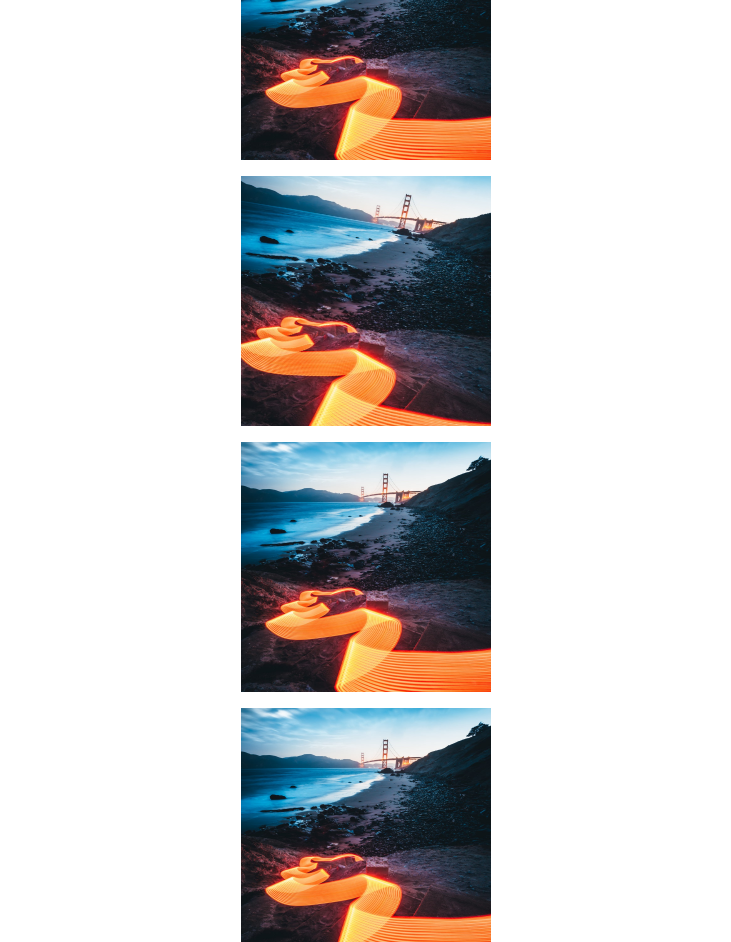
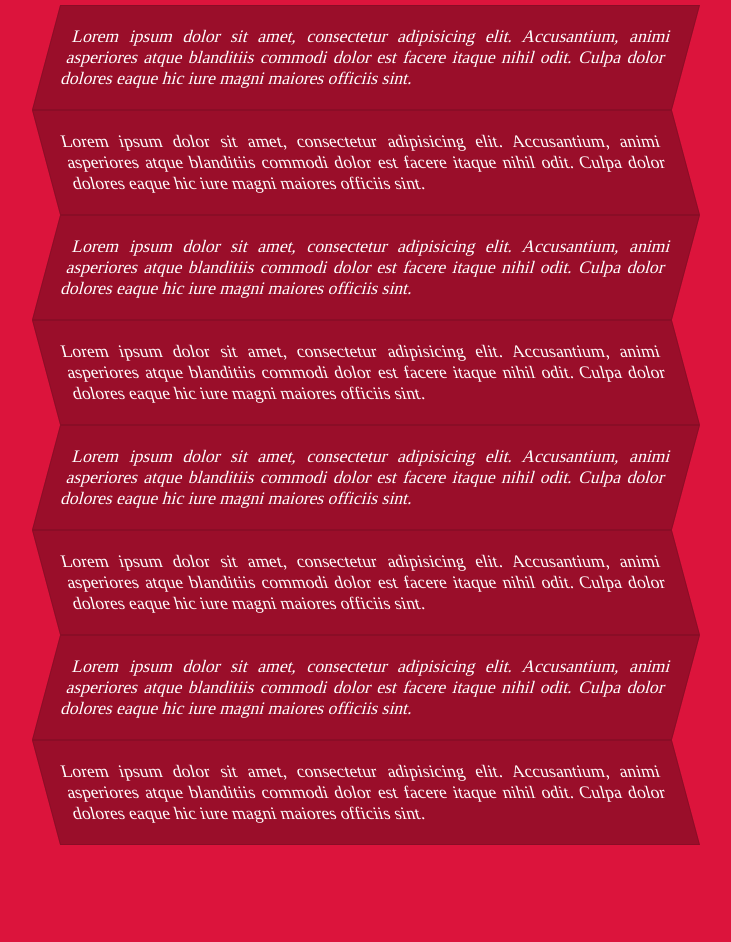
Before and after one commit to matheusalxds/css3-master-series-css-animations-transforms-transitions, a website: page index.html in a window 1280 px wide. Shown: the part 250-1192 px from the top of the page, without its empty margins (274-1005 px from the left). Drawn offline with Linux system fonts and the light colour scheme; a web font is replaced by a local one.

Commit message:
Added skew in each paragraphs

```diff
--- a/index.html
+++ b/index.html
@@ -10,6 +10,67 @@
     <link href="https://fonts.googleapis.com/css?family=Atomic+Age" rel="stylesheet">
   </head>
   <body>
+    <section class="section-transform-content">
+      <div class="section-transform-content__wrapper">
+        <h1>Services</h1>
+        <div class="section-transform-content__text">
+          <p class="section-transform-content__p">
+            Lorem ipsum dolor sit amet, consectetur adipisicing elit. Accusantium, animi asperiores atque blanditiis
+            commodi dolor est facere itaque nihil odit. Culpa dolor dolores eaque hic iure magni maiores officiis
+            sint.
+          </p>
+        </div>
+        <div class="section-transform-content__text">
+          <p class="section-transform-content__p">
+            Lorem ipsum dolor sit amet, consectetur adipisicing elit. Accusantium, animi asperiores atque blanditiis
+            commodi dolor est facere itaque nihil odit. Culpa dolor dolores eaque hic iure magni maiores officiis
+            sint.
+          </p>
+        </div>
+        <div class="section-transform-content__text">
+          <p class="section-transform-content__p">
+            Lorem ipsum dolor sit amet, consectetur adipisicing elit. Accusantium, animi asperiores atque blanditiis
+            commodi dolor est facere itaque nihil odit. Culpa dolor dolores eaque hic iure magni maiores officiis
+            sint.
+          </p>
+        </div>
+        <div class="section-transform-content__text">
+          <p class="section-transform-content__p">
+            Lorem ipsum dolor sit amet, consectetur adipisicing elit. Accusantium, animi asperiores atque blanditiis
+            commodi dolor est facere itaque nihil odit. Culpa dolor dolores eaque hic iure magni maiores officiis
+            sint.
+          </p>
+        </div>
+        <div class="section-transform-content__text">
+          <p class="section-transform-content__p">
+            Lorem ipsum dolor sit amet, consectetur adipisicing elit. Accusantium, animi asperiores atque blanditiis
+            commodi dolor est facere itaque nihil odit. Culpa dolor dolores eaque hic iure magni maiores officiis
+            sint.
+          </p>
+        </div>
+        <div class="section-transform-content__text">
+          <p class="section-transform-content__p">
+            Lorem ipsum dolor sit amet, consectetur adipisicing elit. Accusantium, animi asperiores atque blanditiis
+            commodi dolor est facere itaque nihil odit. Culpa dolor dolores eaque hic iure magni maiores officiis
+            sint.
+          </p>
+        </div>
+        <div class="section-transform-content__text">
+          <p class="section-transform-content__p">
+            Lorem ipsum dolor sit amet, consectetur adipisicing elit. Accusantium, animi asperiores atque blanditiis
+            commodi dolor est facere itaque nihil odit. Culpa dolor dolores eaque hic iure magni maiores officiis
+            sint.
+          </p>
+        </div>
+        <div class="section-transform-content__text">
+          <p class="section-transform-content__p">
+            Lorem ipsum dolor sit amet, consectetur adipisicing elit. Accusantium, animi asperiores atque blanditiis
+            commodi dolor est facere itaque nihil odit. Culpa dolor dolores eaque hic iure magni maiores officiis
+            sint.
+          </p>
+        </div>
+      </div>
+    </section>
     <section class="section-transform">
       <div class="row">
         <div class="section-transform__wrapper">
--- a/sass/_layout.scss
+++ b/sass/_layout.scss
@@ -1,12 +1,16 @@
 .section-gradient,
 .section-fade,
 .section-btn-hover,
-.section-transform {
+.section-transform,
+.section-transform-content {
   display: flex;
   align-items: center;
   justify-content: center;
   flex-direction: column;
-  margin-top: 10rem;
+
+  &:not(:last-child) {
+    padding: 10rem 0;
+  }
 }
 
 .section-btn-hover {
@@ -14,6 +18,11 @@
   padding: 30px;
 }
 
+.section-transform-content {
+  background-color: crimson;
+  //height: 100vh;
+}
+
 .row {
   max-width: 1140px;
   margin: 0 auto;
--- a/sass/_transform.scss
+++ b/sass/_transform.scss
@@ -71,3 +71,49 @@
     }
   }
 }
+
+.section-transform-content {
+  color: #ffffff;
+
+  h1 {
+    font-size: 3em;
+    text-align: center;
+    padding: 20px;
+  }
+
+  &__wrapper {
+    width: 50%;
+  }
+
+  &__text {
+    text-align: justify;
+    background-color: rgba(0, 0, 0, (.3));
+    border: solid 1px rgba(0, 0, 0, (.1));
+
+    &:nth-child(2n+1) {
+      transform: skew(15deg);
+
+    }
+
+    &:nth-child(2n+2) {
+      transform: skew(-15deg);
+    }
+
+    /*
+
+    Code to straighten the text
+
+    &:nth-child(2n+1) .section-transform-content__p {
+      transform: skew(-15deg);
+    }
+    &:nth-child(2n+2) .section-transform-content__p {
+      transform: skew(15deg);
+    }
+    */
+  }
+
+  &__p {
+    font-size: 1.1em;
+    padding: 20px;
+  }
+}
```
Also changed, not shown: css/style.css.
